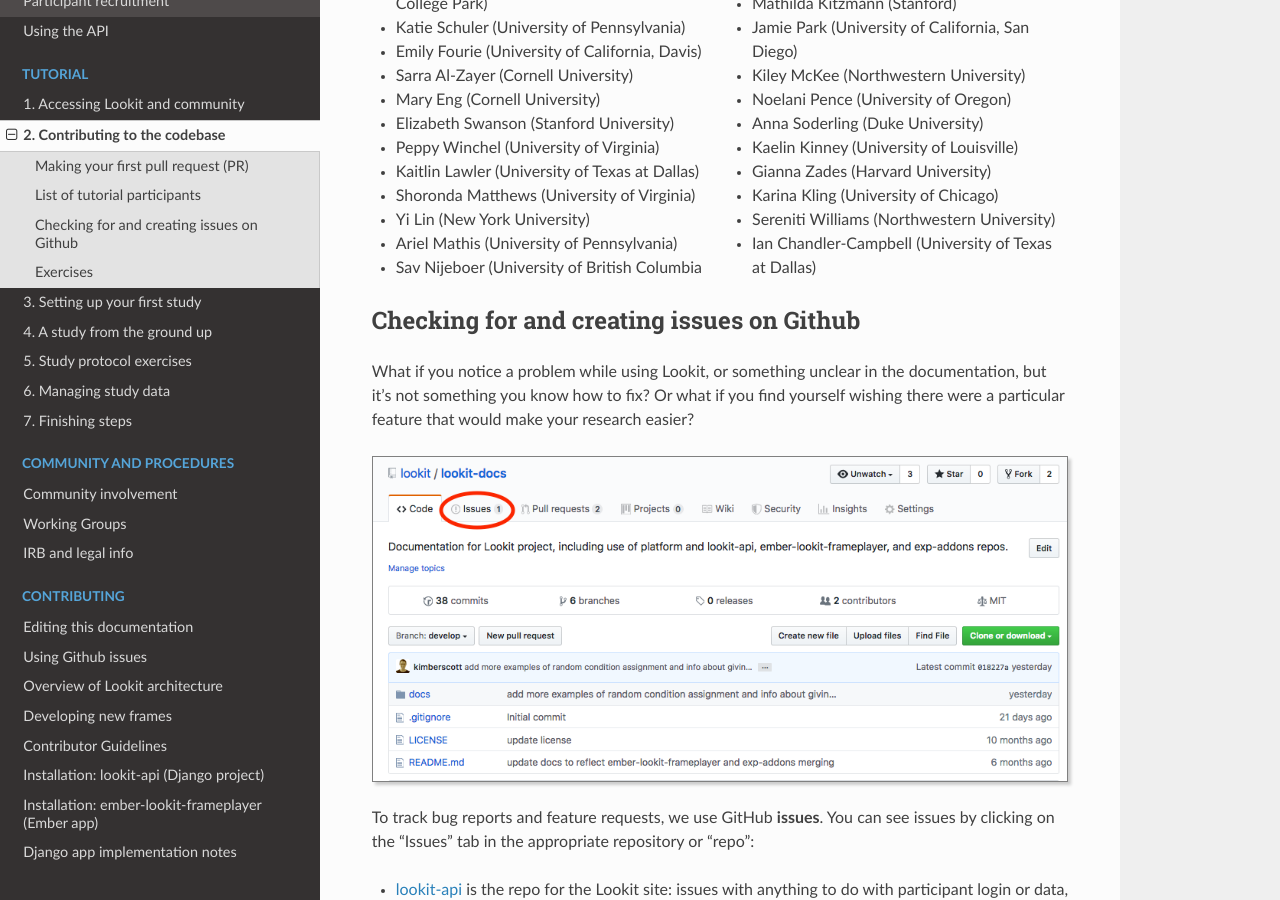
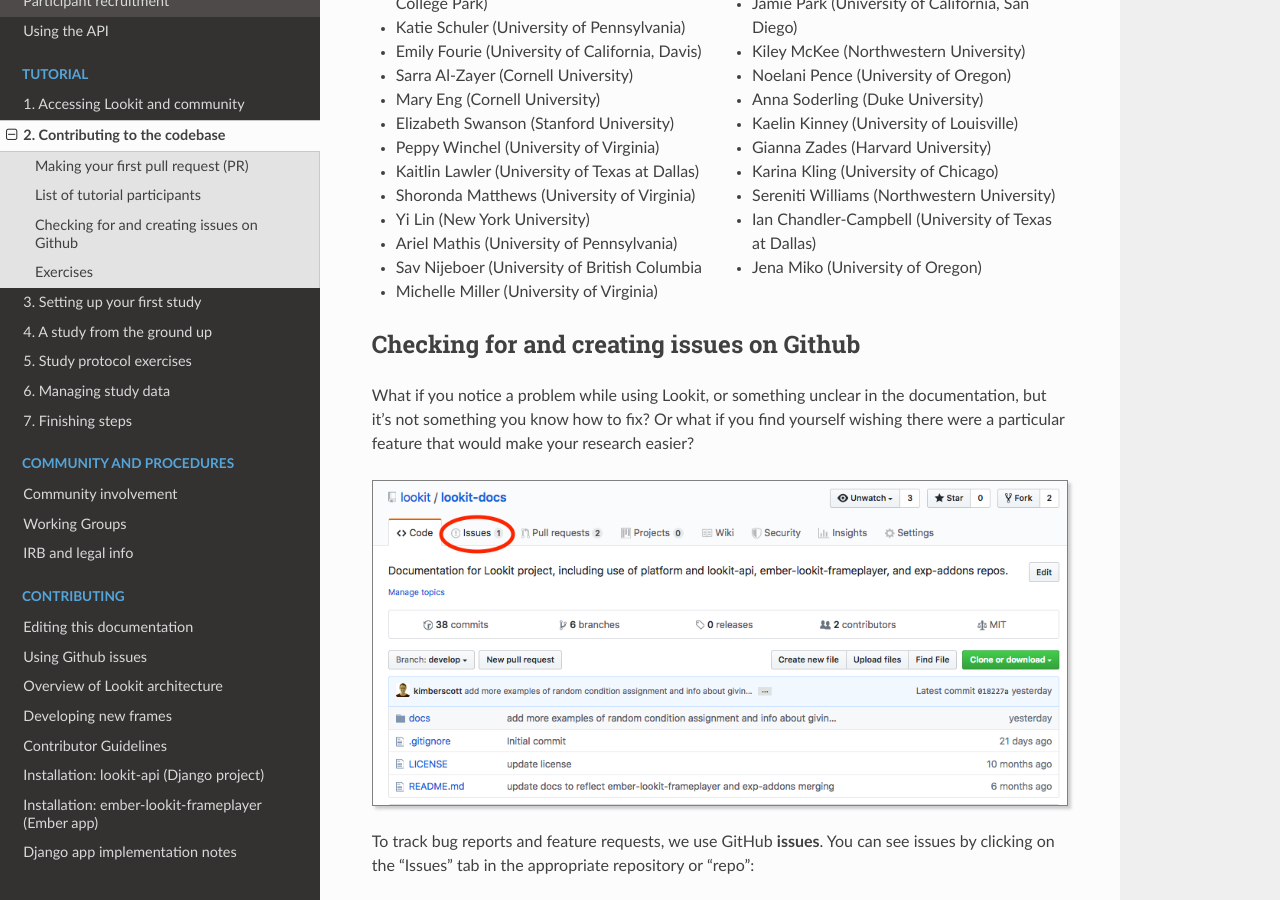
Before and after one commit to lookit/lookit-docs, a Sphinx documentation site: the page built from docs/source/tutorial-contributing.rst, in a window 1280 px wide and 900 px high, scrolled down 6849 px. Built offline with Sphinx 7.4.7 and the Read the Docs theme 2.0.0, drawn with Linux system fonts in a browser that asks for light colours.

Commit message:
Update tutorial-contributing.rst

```diff
--- a/docs/source/tutorial-contributing.rst
+++ b/docs/source/tutorial-contributing.rst
@@ -255,6 +255,7 @@
 - Karina Kling (University of Chicago)
 - Sereniti Williams (Northwestern University)
 - Ian Chandler-Campbell (University of Texas at Dallas)
+- Jena Miko (University of Oregon)
 
 Checking for and creating issues on Github
 -------------------------------------------
```
